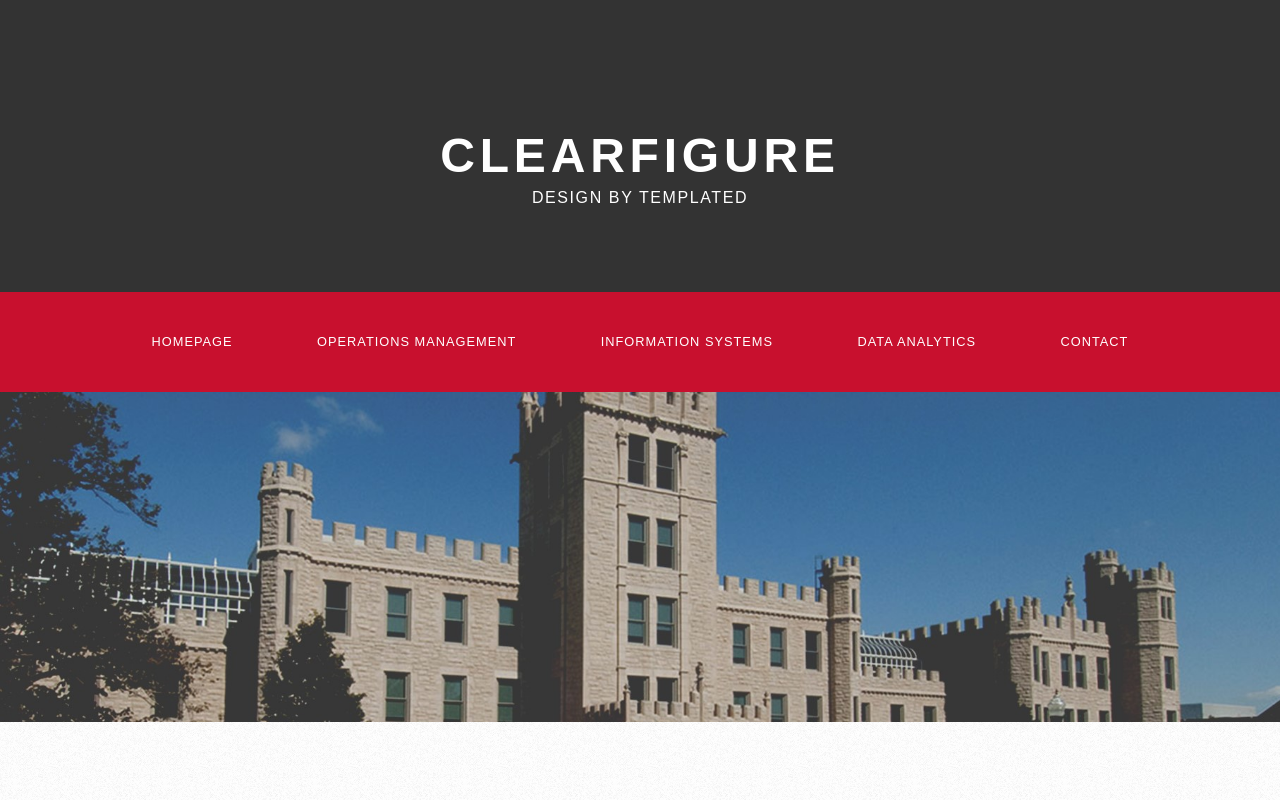
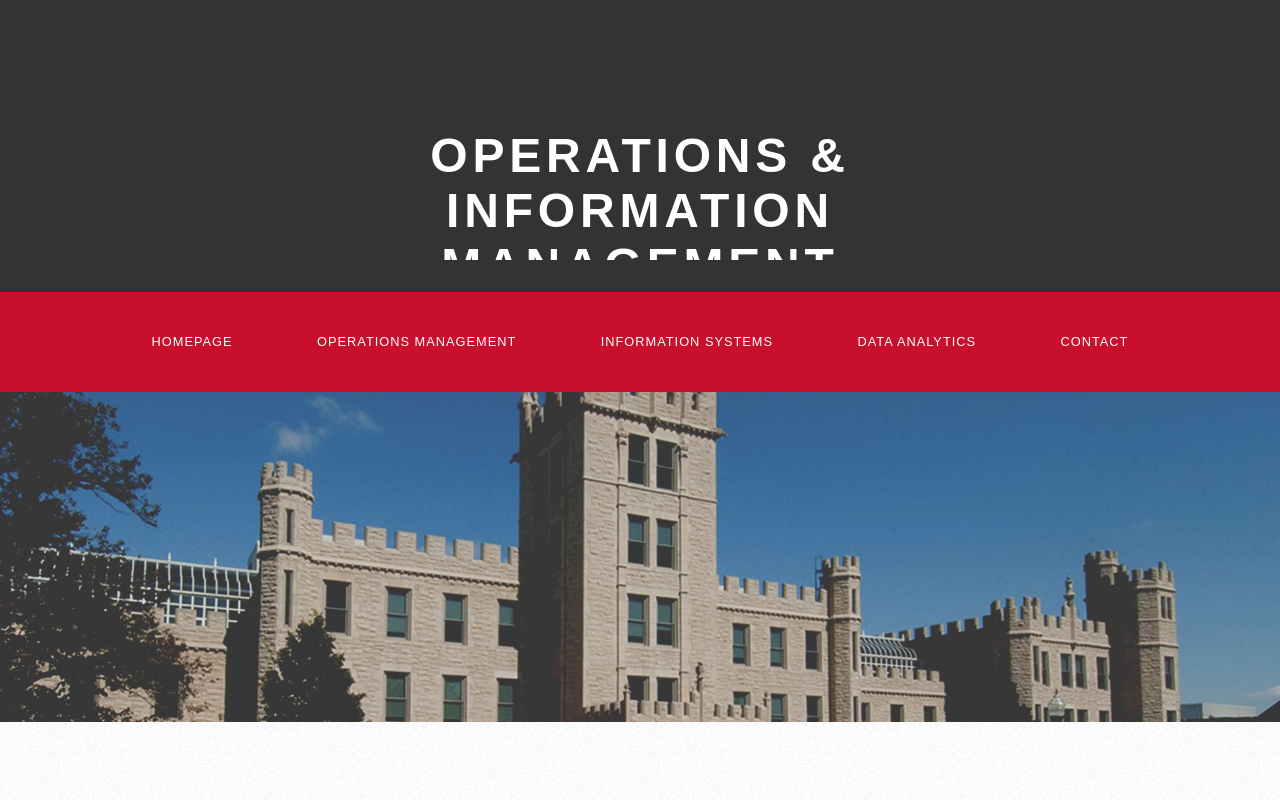
Before and after one commit to z1827320/475groupproject, a plain HTML site: page index.html in a window 1280 px wide. Shown: the top 800 px of the page. Drawn offline with Linux system fonts and the light colour scheme; a web font is replaced by a local one.

Commit message:
Update index.html

```diff
--- a/index.html
+++ b/index.html
@@ -13,7 +13,7 @@ Released   : 20140310
 <html xmlns="http://www.w3.org/1999/xhtml">
 <head>
 <meta http-equiv="Content-Type" content="text/html; charset=utf-8" />
-<title>Operations and Information Systems</title>
+<title>Operations and Information Management</title>
 <meta name="keywords" content="" />
 <meta name="description" content="" />
 <link href="http://fonts.googleapis.com/css?family=Chivo:400,900" rel="stylesheet" />
@@ -28,8 +28,8 @@ Released   : 20140310
 	<div id="header-wrapper">
 		<div id="header" class="container">
 			<div id="logo">
-				<h1><a href="#">ClearFigure</a></h1>
-				<p>Design by <a href="http://templated.co" rel="nofollow">TEMPLATED</a></p>
+				<h1><a href="#">Operations & Information Management</a></h1>
+				<p>Northern Illinois University<a href="http://templated.co" rel="nofollow">TEMPLATED</a></p>
 			</div>
 		</div>
 	</div>
```
